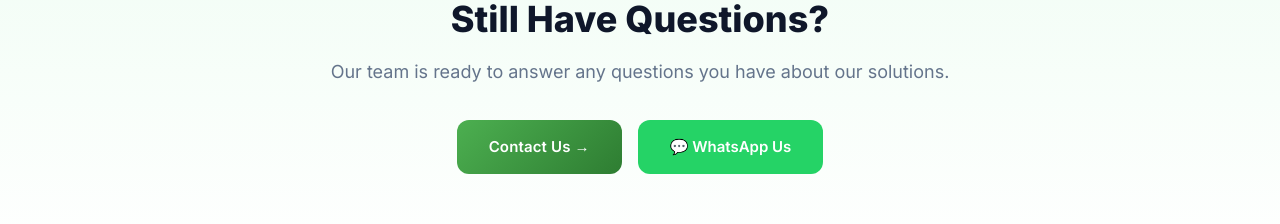
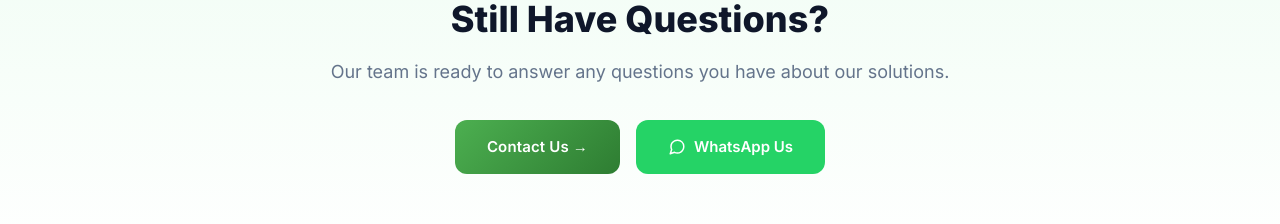
Before and after one commit to dawillygene/sangela-website, a Next.js app: page /faq in a window 1280 px wide. Shown: the part 1680-1904 px from the top of the page. Built offline with nearby package versions, Linux system fonts and the light colour scheme.

Commit message:
Update FAQ call to action with shared icon

```diff
--- a/src/app/faq/page.tsx
+++ b/src/app/faq/page.tsx
@@ -1,8 +1,8 @@
 "use client";
 
-import type { Metadata } from "next";
 import Link from "next/link";
 import { useState } from "react";
+import { MessageCircleIcon } from "@/src/components/Icons";
 
 const faqs = [
   { q: "What industries does SangelaSystem serve?", a: "We specialize in three core industries: retail (POS, inventory, sales tracking), education (school management, admissions, fee tracking), and healthcare (patient records, billing, appointments). We also serve other organizations looking to go paperless." },
@@ -73,9 +73,11 @@ export default function FAQPage() {
         <div className="container">
           <h2 className="section-title" style={{ margin: "0 auto 1rem" }}>Still Have Questions?</h2>
           <p className="section-subtitle" style={{ margin: "0 auto 2rem" }}>Our team is ready to answer any questions you have about our solutions.</p>
-          <div style={{ display: "flex", gap: "1rem", justifyContent: "center", flexWrap: "wrap" }}>
+          <div style={{ display: "flex", gap: "1rem", justifyContent: "center", flexWrap: "wrap", alignItems: "center" }}>
             <Link href="/contact" className="btn-primary">Contact Us →</Link>
-            <a href="https://wa.me/255694053227" className="btn-whatsapp" target="_blank" rel="noopener noreferrer">💬 WhatsApp Us</a>
+            <a href="https://wa.me/255694053227" className="btn-whatsapp" target="_blank" rel="noopener noreferrer" style={{ display: "inline-flex", alignItems: "center", gap: "0.5rem" }}>
+              <MessageCircleIcon size={18} /> WhatsApp Us
+            </a>
           </div>
         </div>
       </section>
```
